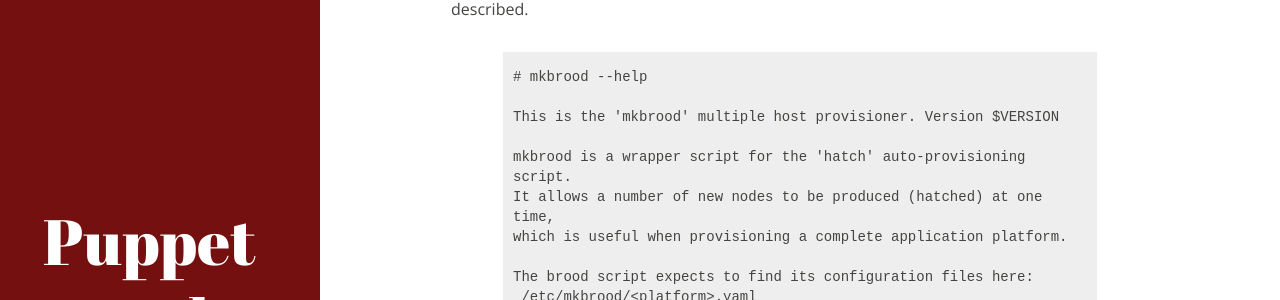
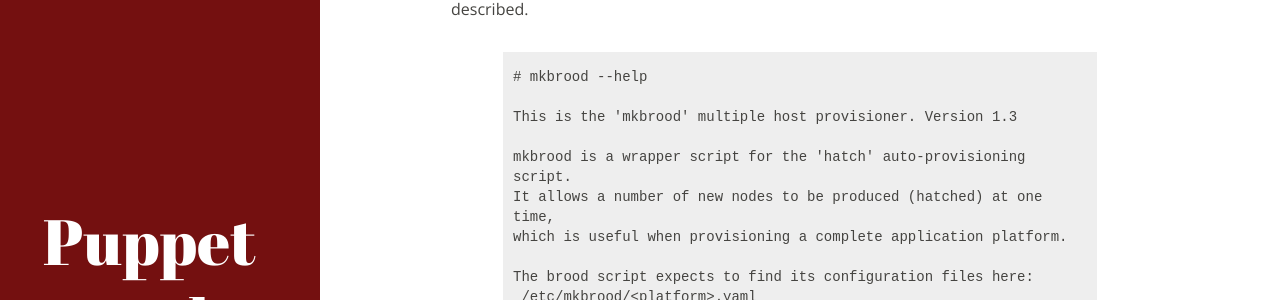
Before and after one commit to Sgydoo/puppet-lunch, a Jekyll site: the page built from _posts/2013-12-27-autoprovisioning.md, in a window 1280 px wide and 900 px high, scrolled down 8161 px. Shown: the part 191-491 px from the top of the window. Built offline with Jekyll 4.4.1, drawn with Linux system fonts in a browser that asks for light colours; Markdown is read by kramdown in place of the engine named in the settings; some of the changed text lies outside the part shown.

Commit message:
Replaced VERSION with actual version number

```diff
--- a/_posts/2013-12-27-autoprovisioning.md
+++ b/_posts/2013-12-27-autoprovisioning.md
@@ -384,7 +384,7 @@
 {% highlight text %}
 # mkbrood --help
 
-This is the 'mkbrood' multiple host provisioner. Version $VERSION
+This is the 'mkbrood' multiple host provisioner. Version 1.3
 
 mkbrood is a wrapper script for the 'hatch' auto-provisioning script.
 It allows a number of new nodes to be produced (hatched) at one time,
```
